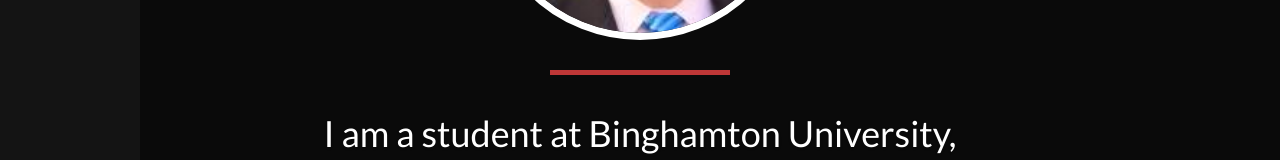
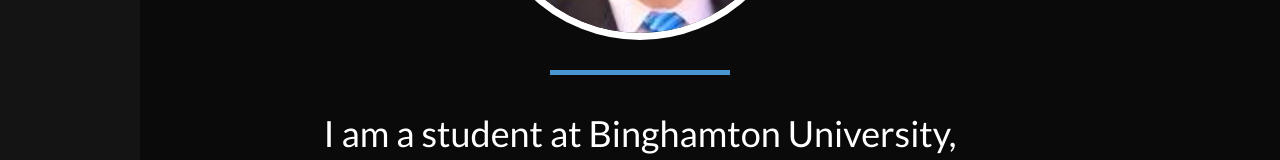
Before and after one commit to grawlixes/grawlixes.github.io, a plain HTML site: page index.html in a window 1280 px wide. Shown: the part 455-615 px from the top of the page. Drawn offline with nearby package versions, Linux system fonts and the light colour scheme.

Commit message:
Update index.html

```diff
--- a/index.html
+++ b/index.html
@@ -22,7 +22,7 @@
 }
 hr{
 	margin-top: 30px;
-	background-color: rgb(190, 55, 55);
+	background-color: rgb(72, 149, 210);
 	border: 0;
 	max-height: 10px;
     max-width: 180px;
```
